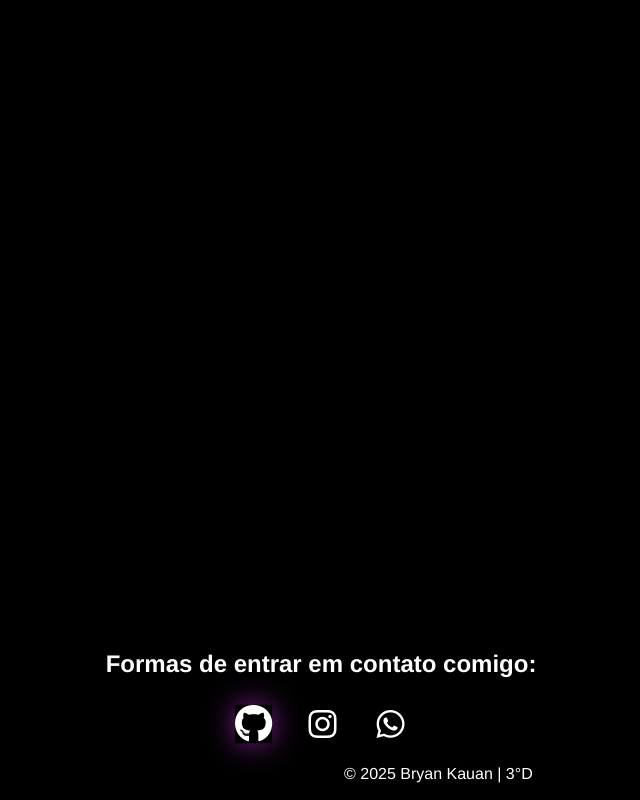
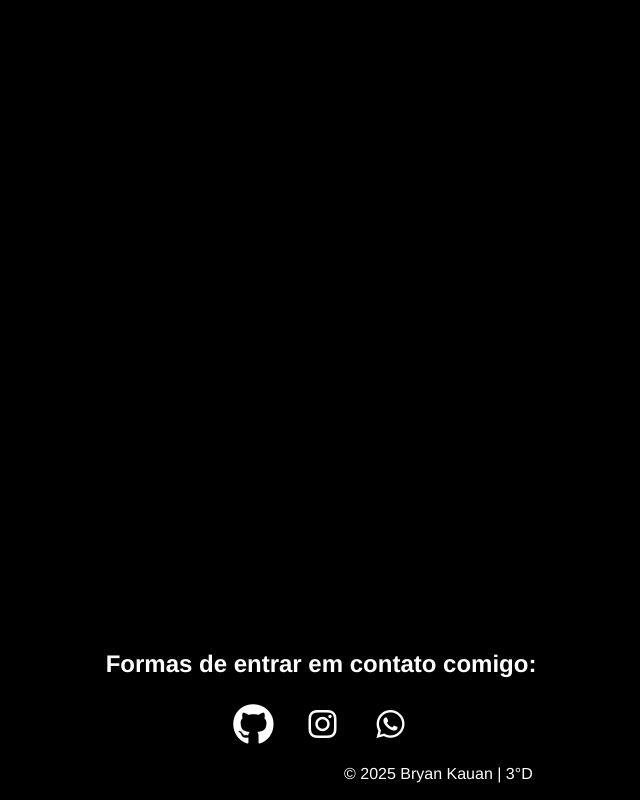
Before and after one commit to braiatenebras/Meu-Portfolio, a plain HTML site: page index.html in a window 1280 px wide. In both pictures the pointer is over the link 572 px from the left and 1763 px from the top of the page. Shown: the part 1039-1839 px from the top of the page, without its empty margins (319-959 px from the left). Drawn offline with Linux system fonts and the light colour scheme.

```diff
--- a/styles.css
+++ b/styles.css
@@ -202,8 +202,7 @@ nav a:hover {
 }
 
 .social-link:hover {
-    transform: scale(1.2);
-    filter: drop-shadow(0 0 12px rgba(156, 39, 176, 0.8));
+    transform: scale(1.3);
 }
 
 .projetos {
```
